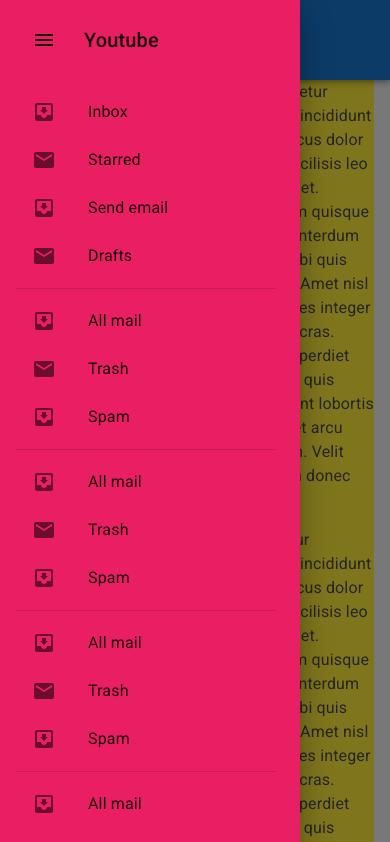
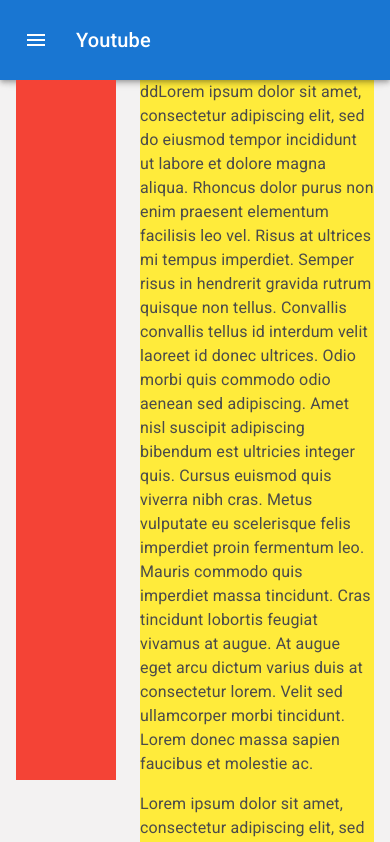
Before and after one commit to JanessaTech/mui-youtube, a React (Create React App) app: page / in a window 390 px wide. Shown: the top 842 px of the page. Built offline with nearby package versions, Linux system fonts and the light colour scheme.

Commit message:
update home layout

```diff
--- a/src/Home.js
+++ b/src/Home.js
@@ -1,11 +1,14 @@
 import { AppBar, Box, Container, CssBaseline, Divider, Drawer, List, ListItem, ListItemButton, ListItemIcon, ListItemText, Toolbar, Typography } from '@mui/material';
-import React from 'react'
+import React, { useEffect } from 'react'
 import { red, yellow, pink } from '@mui/material/colors';
 import InboxIcon from '@mui/icons-material/MoveToInbox';
 import MailIcon from '@mui/icons-material/Mail';
 import MenuIcon from '@mui/icons-material/Menu';
 import IconButton from '@mui/material/IconButton';
 import FullMenu from './components/FullMenu';
+import MinMenu from './components/MinMenu';
+import { useTheme } from '@mui/material/styles';
+import useMediaQuery from '@mui/material/useMediaQuery';
 
 const fullDrawerWidth = 300;
 const minDrawerWidth= 100;
@@ -131,22 +134,39 @@
   );
 
 export default function Home() {
-  const [open, setOpen] = React.useState(true)
 
-  const openDrawer = (e) => {
-    e.preventDefault();
-    setOpen(true)
-  }
+  const theme = useTheme();
+  const isLargeScreen = useMediaQuery(theme.breakpoints.up("lg"));
+  const [isLargeMenu, setIsLargeMenu] = React.useState(isLargeScreen)
+  const [drawerOpen, setDrawerOpen] = React.useState(false)
+
+  useEffect(() => {
+    setIsLargeMenu(isLargeScreen)
+  }, [isLargeScreen])
+
+
   const closeDrawer = (e) => {
     e.preventDefault();
-    setOpen(false)
+    setDrawerOpen(false)
   }
 
   const toggleDrawer = (e) => {
     e.preventDefault();
-    setOpen(!open)
+    setDrawerOpen(!drawerOpen)
   }
 
+  const toggleMenu = (e) => {
+    e.preventDefault();
+    console.log('toggleMenu')
+    if (isLargeScreen) {
+      setIsLargeMenu(!isLargeMenu)
+    } else {
+      toggleDrawer(e)
+    }
+
+  }
+  console.log('isLargeScreen=', isLargeScreen);
+  console.log('isLargeMenu=', isLargeMenu);
   return (
     <Container maxWidth='false'>
         <Box sx={{position: 'relative'}}>
@@ -159,7 +179,7 @@
                       color="inherit"
                       aria-label="menu"
                       sx={{ mr: 2 }}
-                      onClick={(e) => toggleDrawer(e)}
+                      onClick={(e) => toggleMenu(e)}
                     >
                       <MenuIcon />
                     </IconButton>
@@ -168,33 +188,25 @@
                     </Typography>
               </Toolbar>
             </AppBar>
-            <FullMenu toggleDrawer={toggleDrawer} inDrawner={false}></FullMenu>
-            <Box sx={{position: 'fixed',
-                      top: headerHeight, left:24,
-                      width: minDrawerWidth,
-                      height:700,
-                      backgroundColor:red[500], zIndex:1100,
-                      display: { xs: 'none', md: 'block', lg: 'none' }
-                }}>
-
-            </Box>
+            <FullMenu open={isLargeMenu} toggleMenu={toggleMenu}></FullMenu>
+            <MinMenu open={!isLargeMenu} headerHeight={headerHeight} minDrawerWidth={minDrawerWidth}></MinMenu>
             <Drawer
                     sx={{'& .MuiDrawer-paper': { boxSizing: 'border-box', width: fullDrawerWidth }}}
-                    open={open}
+                    open={drawerOpen}
                     anchor="left"
                     onClose={closeDrawer}
                 >
-                    <FullMenu toggleDrawer={toggleDrawer} inDrawner={true}></FullMenu>
+                    <FullMenu open={true} toggleMenu={toggleMenu}></FullMenu>
             </Drawer>
 
 
             <Box component='main'
                 sx={{
-                    width: { lg: `calc(100% - ${fullDrawerWidth}px)`,  md:  `calc(100% - ${minDrawerWidth}px)`, sm: 1},
+                    width: isLargeMenu ? `calc(100% - ${fullDrawerWidth}px)` : `calc(100% - ${minDrawerWidth}px - 24px)`,
                     backgroundColor:yellow[500],
                     position: 'absolute',
                     top: headerHeight,
-                    left: {lg: fullDrawerWidth, md: minDrawerWidth, sm: 0},
+                    left: isLargeMenu ? fullDrawerWidth : minDrawerWidth + 24,
                 }}
             >
                 <Typography paragraph>
--- a/src/components/FullMenu.js
+++ b/src/components/FullMenu.js
@@ -4,8 +4,7 @@
 import { pink } from '@mui/material/colors';
 import InboxIcon from '@mui/icons-material/MoveToInbox';
 import MenuIcon from '@mui/icons-material/Menu';
-import { useTheme } from '@mui/material/styles';
-import useMediaQuery from '@mui/material/useMediaQuery';
+
 
 const fullDrawerWidth = 300;
 const minDrawerWidth= 100;
@@ -131,17 +130,15 @@
     </Box>
   );
 
-export default function FullMenu({toggleDrawer, inDrawner}) {
-  const theme = useTheme();
-  const isLessLargeScreen = useMediaQuery(theme.breakpoints.down("lg"));
-  console.log('isLessLargeScreen=', isLessLargeScreen);
+export default function FullMenu({open,toggleMenu}) {
+
   return (
 
     <Box sx={{position: 'fixed',
                 top: 0, left:0,
                 width: fullDrawerWidth,
                 backgroundColor:pink[500], zIndex:1100,
-                display: inDrawner? 'block': { xs: 'none', lg: 'block'}
+                display: open? 'block' : 'none'
             }}>
                 <Box sx={{ml:2}}>
                     <Toolbar sx={{'&.MuiToolbar-root':{height: headerHeight}, ml:2}} disableGutters>
@@ -151,7 +148,7 @@
                             color="inherit"
                             aria-label="menu"
                             sx={{ mr: 2 }}
-                            onClick={(e) => toggleDrawer(e)}
+                            onClick={(e) => toggleMenu(e)}
                         >
                             <MenuIcon/>
                         </IconButton>
--- /dev/null
+++ b/src/components/MinMenu.js
@@ -0,0 +1,17 @@
+import React from 'react'
+import { Box } from '@mui/material'
+import { red} from '@mui/material/colors';
+
+export default function MinMenu({open, headerHeight, minDrawerWidth}) {
+  return (
+    <Box sx={{position: 'fixed',
+                      top: headerHeight, left:{xs:16, sm: 24},
+                      width: minDrawerWidth,
+                      height:700,
+                      backgroundColor:red[500], zIndex:1100,
+                      display: open ? 'block' : 'none'
+                }}>
+
+    </Box>
+  )
+}
```
